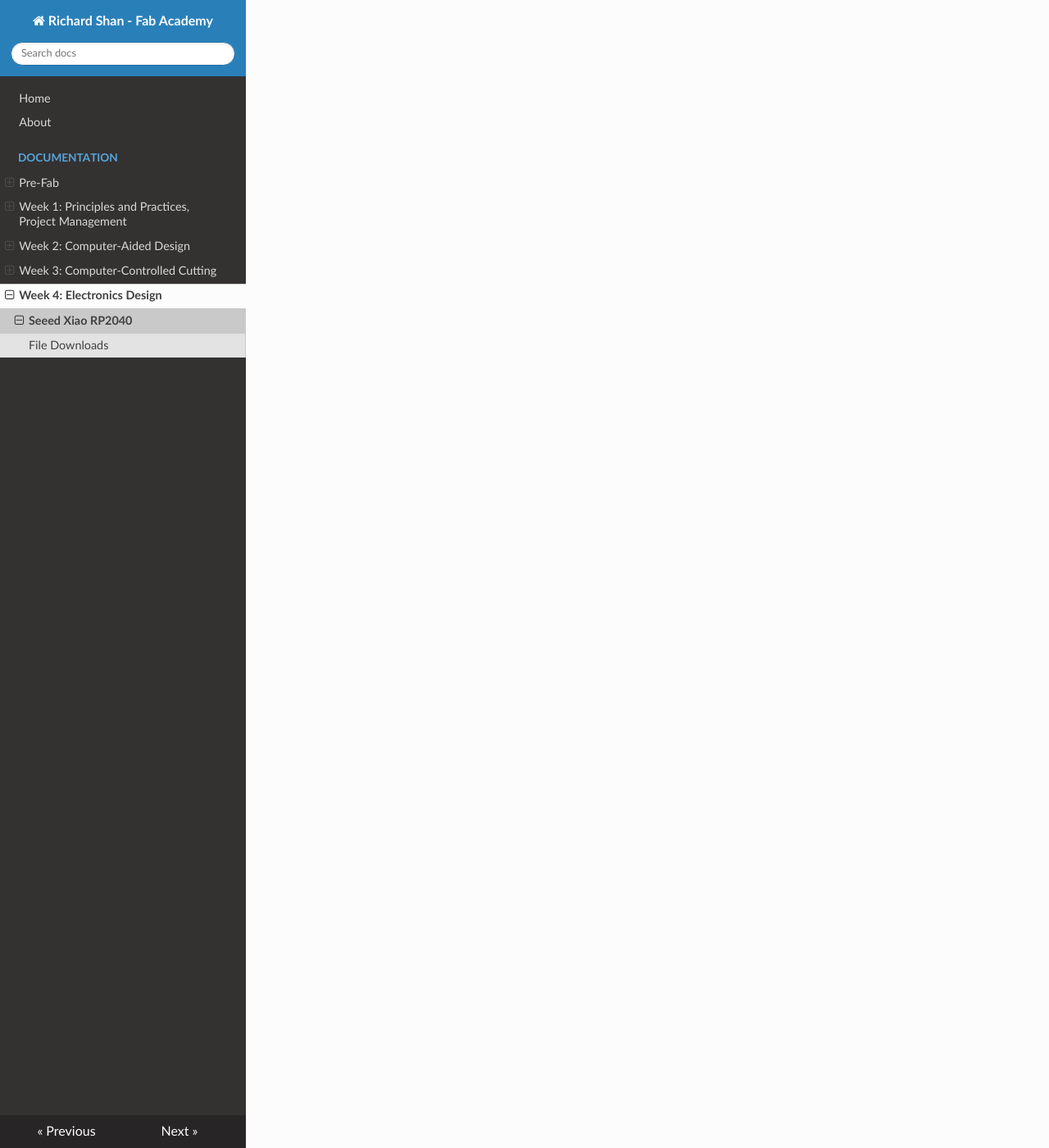
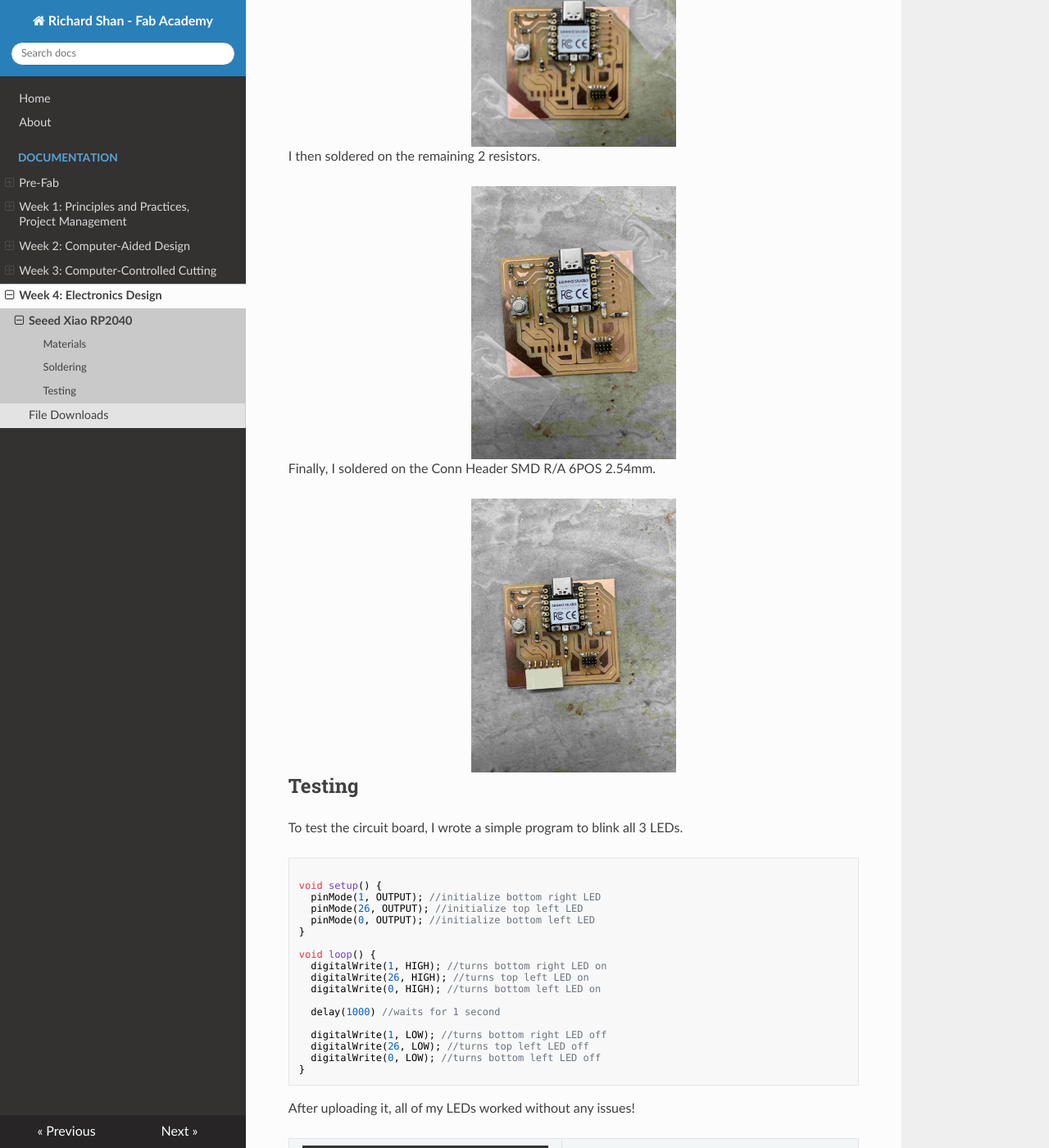
Before and after one commit to richard-shan/fabRepo, an MkDocs documentation site: the page built from docs/lessons/week4/rp2040.md, in a window 1280 px wide and 1400 px high, scrolled down 3072 px. Shown: the whole window at 82% size. Built offline with MkDocs 1.6.1, drawn with Linux system fonts in a browser that asks for light colours; nearby versions of some CDN libraries; some of the changed text lies outside the part shown; grey boxes are pictures that could not be loaded.

Commit message:
Week 4 documentation

```diff
--- a/docs/lessons/week4/rp2040.md
+++ b/docs/lessons/week4/rp2040.md
@@ -1,12 +1,19 @@
 # Seeed Xiao RP2040
 
+After milling the PCB board, it was time to solder on the components and test it out.
+
+## Materials
 <table>
     <tr>
         <td><b>Component</b></td>
         <td><b>Amount</b></td>
     </tr>
     <tr>
-        <td>Seeed Xiao RP2040 Board</td>
+        <td>Seeed Xiao RP2040 Chip</td>
+        <td>1</td>
+    </tr>
+    <tr>
+        <td>PCB Board</td>
         <td>1</td>
     </tr>
     <tr>
@@ -21,18 +28,111 @@
         <td>Tactile Switch SPST-NO Top Actuated Surface Mount</td>
         <td>1</td>
     </tr>
-        <tr>
+    <tr>
         <td>Blue LED</td>
         <td>3</td>
     </tr>
-    </tr>
-        <tr>
+    <tr>
         <td>1K Ohm Resistor</td>
         <td>4</td>
     </tr>
-    </tr>
-        <tr>
+    <tr>
         <td>499 Ohm Resistor</td>
         <td>1</td>
     </tr>
 </table>
+
+## Soldering
+
+While soldering, I used the following references produced by <a href="https://fabacademy.org/2020/labs/leon/students/adrian-torres/">**Adrián Torres**</a> and <a href="https://archive.fabacademy.org/fabacademy2016/charlottelatin/students/87/">**David Taylor**</a> respectively.
+
+<center>
+<table>
+    <tr>
+        <td><img src="../../../pics/week4/reference1.jpg" width="335"/></td>
+        <td><img src="../../../pics/week4/reference2.jpg" width="335"/></td>
+    </tr>
+</table>
+</center>
+
+Before starting the soldering, I put a piece of kapton tape on the back of the chip so that the circuit would not short itself when it is plugged in.
+
+<center>
+<img src="../../../pics/week4/kaptonTape.jpg" alt="Kapton Tape" width="250"/>
+</center>
+
+I first aligned and soldered on the RP2040 chip. As the biggest component, I wanted to solder this on before any other parts.
+
+<center>
+<img src="../../../pics/week4/chip.jpg" alt="Soldered chip" width="250"/>
+</center>
+
+Next, I soldered on the first blue LED at the top left, coming out of pin 26.
+
+<center>
+<img src="../../../pics/week4/firstLED.jpg" alt="First LED" width="250"/>
+</center>
+
+I then soldered on the 1k Ohm resistor for that LED.
+
+<center>
+<img src="../../../pics/week4/first1k.jpg" alt="1k Ohm Resistor" width="250"/>
+</center>
+
+I soldered on the button, along with 2 other resistors and an LED.
+
+<center>
+<img src="../../../pics/week4/button2ResistorLED.jpg" alt="Button, 2 resistors, LED" width="250"/>
+</center>
+
+Next, I soldered on the Conn Header SMD 10POS 1.27mm, along with the final LED.
+
+<center>
+<img src="../../../pics/week4/1.27mmConn.jpg" alt="1.27mm conn header" width="250"/>
+</center>
+
+I then soldered on the remaining 2 resistors.
+
+<center>
+<img src="../../../pics/week4/2x1kResistors.jpg" alt="2 1k Ohm Resistors" width="250"/>
+</center>
+
+Finally, I soldered on the Conn Header SMD R/A 6POS 2.54mm.
+
+<center>
+<img src="../../../pics/week4/2.54mmConn.jpg" alt="2.54mm conn header" width="250"/>
+</center>
+
+## Testing
+
+To test the circuit board, I wrote a simple program to blink all 3 LEDs.
+
+<pre><code class="language-c++">
+void setup() {
+  pinMode(1, OUTPUT); //initialize bottom right LED
+  pinMode(26, OUTPUT); //initialize top left LED
+  pinMode(0, OUTPUT); //initialize bottom left LED
+}
+
+void loop() {
+  digitalWrite(1, HIGH); //turns bottom right LED on
+  digitalWrite(26, HIGH); //turns top left LED on
+  digitalWrite(0, HIGH); //turns bottom left LED on
+
+  delay(1000) //waits for 1 second
+
+  digitalWrite(1, LOW); //turns bottom right LED off
+  digitalWrite(26, LOW); //turns top left LED off
+  digitalWrite(0, LOW); //turns bottom left LED off
+}
+</code></pre>
+
+After uploading it, all of my LEDs worked without any issues!
+<center>
+<table>
+    <tr>
+        <td><video muted width="300" height="500" controls><source src="../../../pics/week4/blinking.mp4" type="video/mp4" /></video></td>
+        <td><img src="../../../pics/week4/on.jpg" width="350"/></td>
+    </tr>
+</table>
+</center>
```
Also changed, not shown: docs/pics/week4/1.27mmConn.jpg, docs/pics/week4/2.54mmConn.jpg, docs/pics/week4/reference1.jpg (added), docs/pics/week4/reference2.jpg (added), 2 other files.
